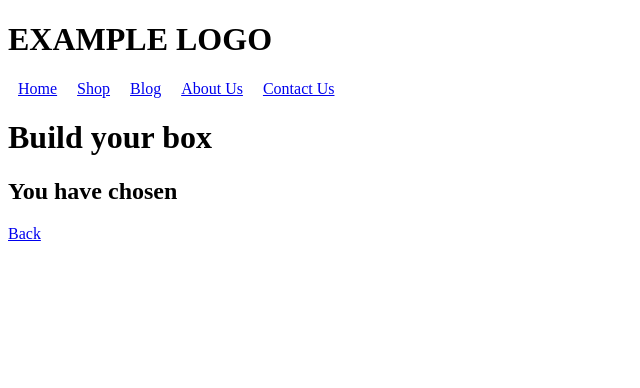
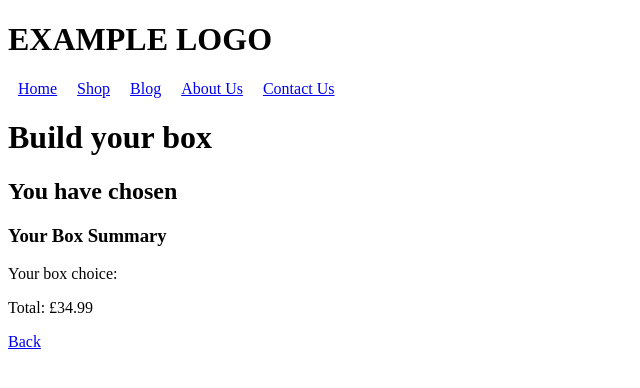
Before and after one commit to CaeSea/BoxBuilder, an Angular app: page /builder in a window 1280 px wide. Shown: the top 388 px of the page, without its empty margins (0-640 px from the left). Built offline with nearby package versions, Linux system fonts and the light colour scheme.

Commit message:
Added product functionality into its own comp

```diff
--- a/src/app/builder/builder.component.html
+++ b/src/app/builder/builder.component.html
@@ -5,18 +5,16 @@
   <section *ngFor="let index of accordionCountArray" class="product-accordion">
     <h2>{{ makeTitle(index) }}</h2>
     <div class="product-list">
-      <div
-        class="product-wrapper"
+      <app-product
         *ngFor="let product of sortedAccProducts[index]"
-        style="display: inline-block; padding: 0 10px"
-      >
-        <p>{{ product.name }}</p>
-        <img src="{{ product.image }}" alt="{{ product.name }}" />
-        <button>Add</button>
-      </div>
+        [index]="index"
+        [product]="product"
+      ></app-product>
     </div>
     <button class="next-accordion">Next</button>
   </section>
 
+  <app-cart [boxType]="boxType"></app-cart>
+
   <a routerLink="/landing">Back</a>
 </section>
--- a/src/app/builder/builder.component.ts
+++ b/src/app/builder/builder.component.ts
@@ -18,10 +18,6 @@ export class BuilderComponent implements OnInit {
   accordionCount: number;
   accordionCountArray: number[] = [];
   sortedAccProducts = [];
-  // acc2Products: IProducts[] = [];
-  // acc3Products: IProducts[] = [];
-  // acc4Products: IProducts[] = [];
-  // acc5Products: IProducts[] = [];
 
   ngOnInit() {
     this.checkBoxTypeChosen();
--- /dev/null
+++ b/src/app/cart/cart.component.html
@@ -0,0 +1,4 @@
+<h3>Your Box Summary</h3>
+
+<p>Your box choice: {{ boxType }}</p>
+<p>Total: £{{ price }}</p>
--- /dev/null
+++ b/src/app/cart/cart.component.ts
@@ -0,0 +1,27 @@
+import { Component, OnInit, Input } from "@angular/core";
+
+@Component({
+  selector: "app-cart",
+  templateUrl: "./cart.component.html",
+  styleUrls: ["./cart.component.css"]
+})
+export class CartComponent implements OnInit {
+  @Input() boxType: string;
+  price: number;
+
+  constructor() {}
+
+  ngOnInit() {
+    this.setPrice();
+  }
+
+  setPrice(): void {
+    if (this.boxType === "basic") {
+      this.price = 15.99;
+    } else if (this.boxType === "classic") {
+      this.price = 23.99;
+    } else {
+      this.price = 34.99;
+    }
+  }
+}
--- /dev/null
+++ b/src/app/product/product.component.html
@@ -0,0 +1,5 @@
+<div class="product-wrapper" style="display: inline-block; padding: 0 10px">
+  <p>{{ product.name }}</p>
+  <img src="{{ product.image }}" alt="{{ product.name }}" />
+  <button>Add</button>
+</div>
--- /dev/null
+++ b/src/app/product/product.component.ts
@@ -0,0 +1,17 @@
+import { Component, OnInit, Input } from "@angular/core";
+
+import { IProducts } from "../models/iProducts";
+
+@Component({
+  selector: "app-product",
+  templateUrl: "./product.component.html",
+  styleUrls: ["./product.component.css"]
+})
+export class ProductComponent implements OnInit {
+  @Input() product: IProducts;
+  @Input() index: number;
+
+  constructor() {}
+
+  ngOnInit() {}
+}
```
Also changed, not shown: src/app/app.module.ts (+18 -4 lines), src/app/cart/cart.component.css (added), src/app/product/product.component.css (added), 2 other files (tests, documents, lock files or other folders).
